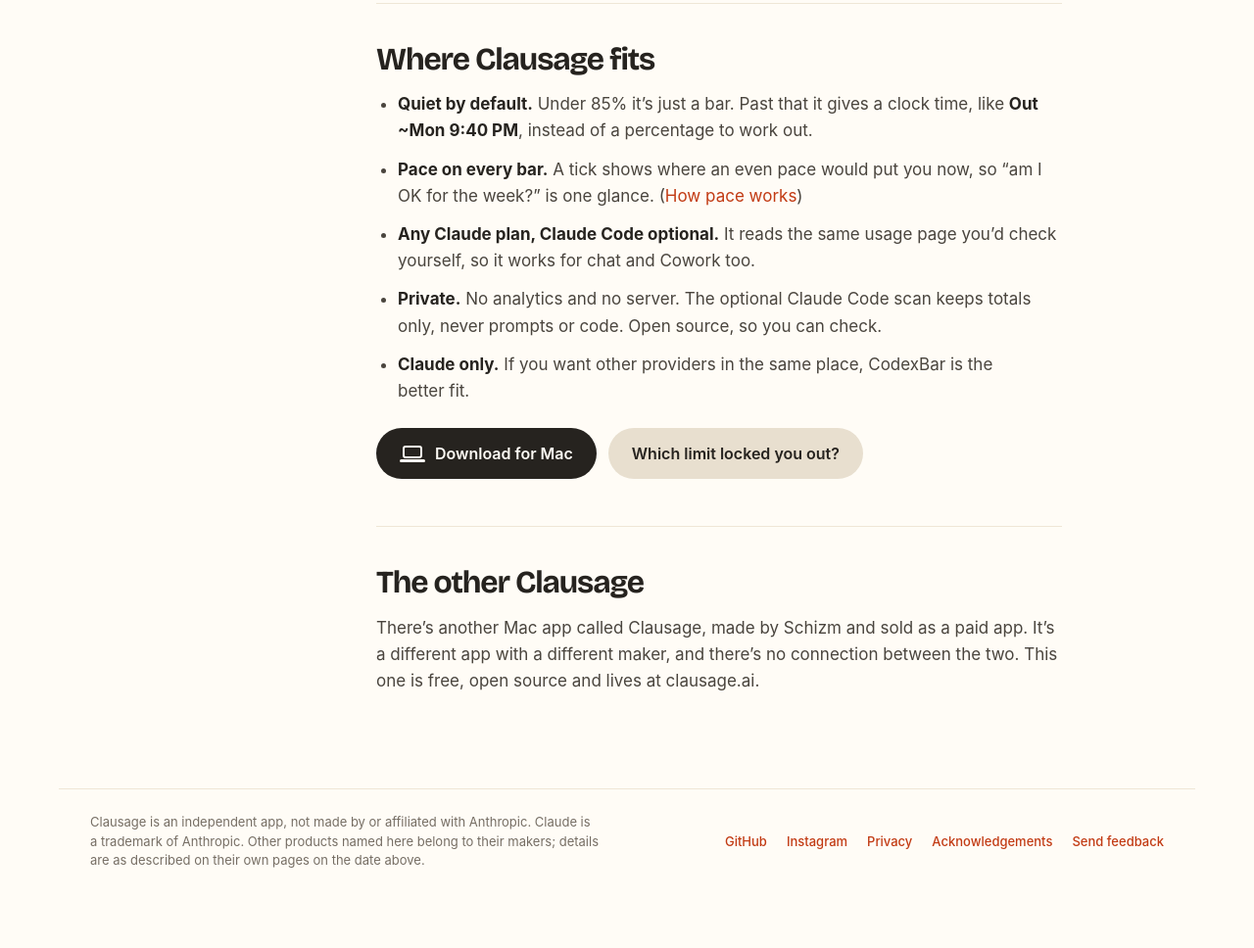
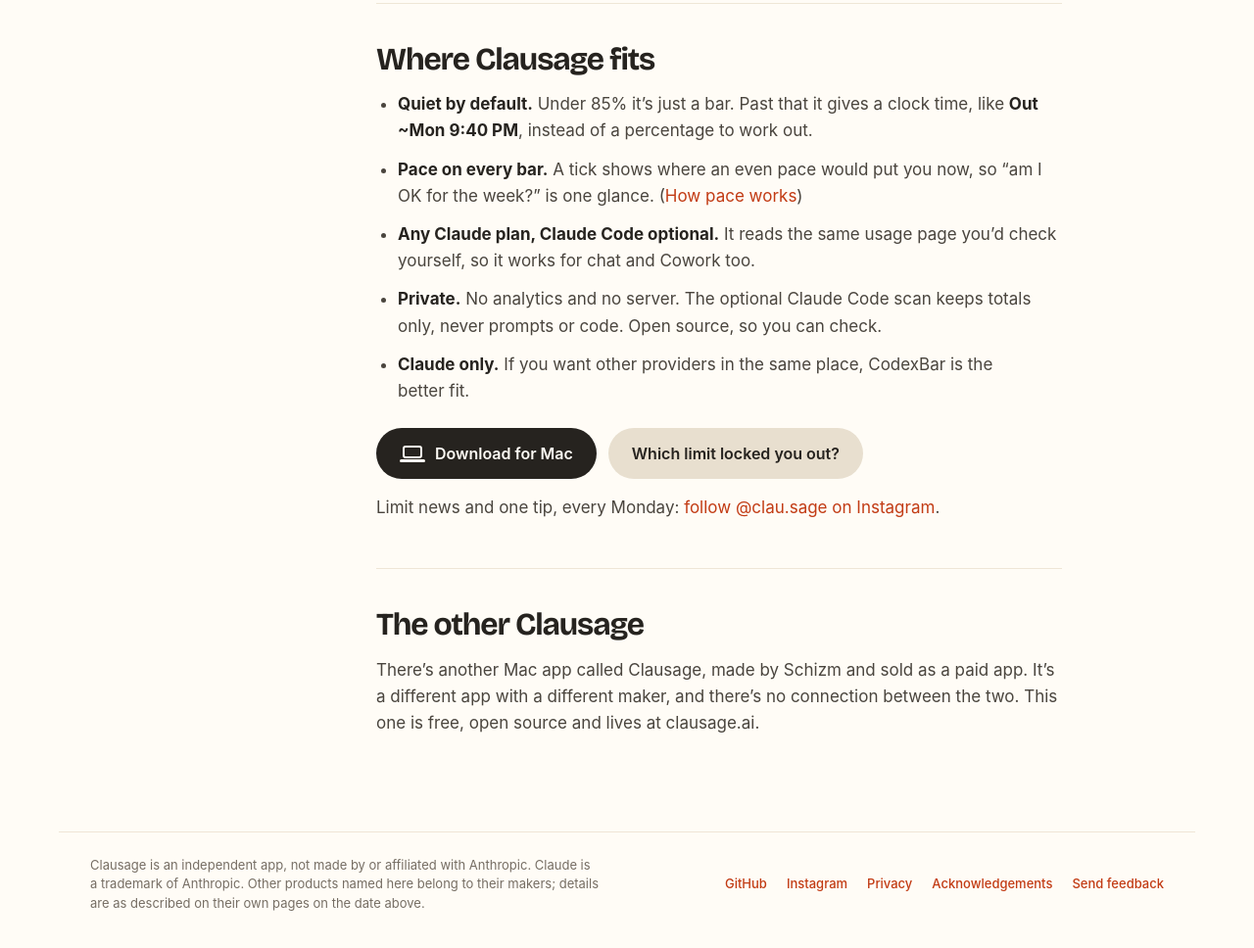
Before and after one commit to traviskirton/clausage, a plain HTML site: page site/compare/index.html in a window 1280 px wide. Shown: the part 2354-3322 px from the top of the page at 98% size. Before the commit the page ends 3291 px from the top, so only its background shows below. Drawn offline with Linux system fonts and the light colour scheme.

Commit message:
Guides: follow @clau.sage line under the download buttons

```diff
--- a/site/compare/index.html
+++ b/site/compare/index.html
@@ -120,6 +120,7 @@
 <a class="button button-dark on-phone send-to-mac" href="mailto:?subject=Clausage%20for%20Mac&amp;body=https%3A%2F%2Fclausage.ai%2F" aria-label="Send the Clausage link to your Mac"><span class="icon-laptop" aria-hidden="true"></span>Send it to my Mac</a>
 <a class="button button-light" href="/which-limit/">Which limit locked you out?</a>
 </div>
+<p class="prose">Limit news and one tip, every Monday: <a href="https://www.instagram.com/clau.sage/">follow @clau.sage on Instagram</a>.</p>
 </div>
 
 <div id="name" class="clause">
```
Also changed, not shown: site/pace/index.html (+1 -0 lines), site/which-limit/index.html (+1 -0 lines).
